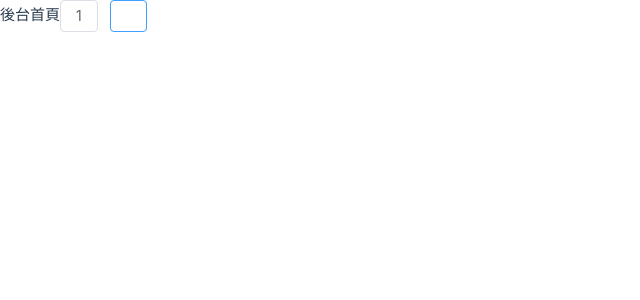
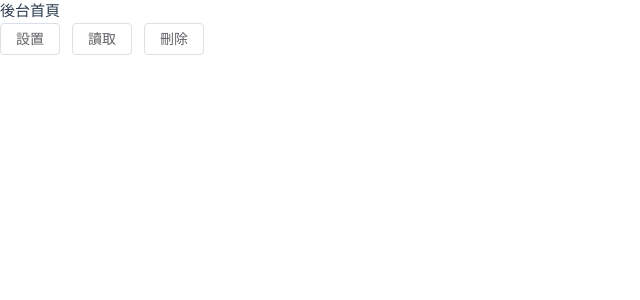
Before and after one commit to Kyler318/management_system, a Vue app in the folder admin_shop/: page /#/ in a window 1280 px wide. Shown: the top 300 px of the page, without its empty margins (0-640 px from the left). Built offline with nearby package versions, Linux system fonts and the light colour scheme.

Commit message:
新增了login方法及cookie的存取

```diff
--- a/admin_shop/package.json
+++ b/admin_shop/package.json
@@ -13,7 +13,9 @@
   },
   "dependencies": {
     "@element-plus/icons-vue": "^2.3.2",
+    "@vueuse/integrations": "^14.1.0",
     "axios": "^1.13.2",
+    "universal-cookie": "^8.0.1",
     "vue": "^3.5.26",
     "vue-router": "^4.6.4"
   },
--- a/admin_shop/src/api/manager.js
+++ b/admin_shop/src/api/manager.js
@@ -6,3 +6,7 @@ export function login(username, password) {
     password
   })
 }
+
+export function getInfo(){
+  return axios.post('/admin/getinfo')
+}
--- a/admin_shop/src/axios.js
+++ b/admin_shop/src/axios.js
@@ -1,7 +1,40 @@
 import axios from 'axios';
+import { ElNotification } from 'element-plus'
+import { useCookies } from '@vueuse/integrations/useCookies'
 
 const service = axios.create({
     baseURL: '/api'
 })
 
+// 添加请求拦截器
+service.interceptors.request.use(function (config) {
+    // 往请求头添加Token
+    const cookie = useCookies()
+    const token =cookie.get("admin-token")
+    //如果有登錄token就自動添加到所有请求头
+    if(token){
+        config.headers['token'] = token;
+    }
+
+    return config;
+  }, function (error) {
+    // 对请求错误做些什么
+    return Promise.reject(error);
+  });
+
+// 添加响应拦截器
+service.interceptors.response.use(function (response) {
+    // 2xx 范围内的状态码都会触发该函数。
+    // 对响应数据做点什么
+    return response.data.data;
+  }, function (error) {
+    // 对响应错误做点什么
+    ElNotification({
+                message: error.response.data.msg ||'登入失敗',
+                type: 'error',
+                duration: 3000
+            })
+    return Promise.reject(error);
+  });
+
 export default service;
--- a/admin_shop/src/pages/index.vue
+++ b/admin_shop/src/pages/index.vue
@@ -1,25 +1,26 @@
 <template>
-    <div>後台首頁<el-button @click="addcount">{{ count }}</el-button>
-    <el-button type="primary" @click="addcount2">{{ form.count }}</el-button></div>
+    <div>後台首頁</div>
+    <el-button @click="setCookie">設置</el-button>
+    <el-button @click="getCookie">讀取</el-button>
+    <el-button @click="deleteCookie">刪除</el-button>
 </template>
 
 <script setup>
-    import { ref, reactive } from 'vue'
+import { ref, reactive } from 'vue'
+import { useCookies } from '@vueuse/integrations/useCookies'
 
-    let count = ref(1)
+const cookie = useCookies()
+console.log(cookie)
 
-    function addcount(){
-        console.log('add count')
-        count.value++
-    }
+function setCookie(){
+    cookie.set('admin-token','123456',)
+}
 
-    const form = reactive({
-        count:1
-    })
+function getCookie(){
+    console.log(cookie.get('admin-token'))
+}
 
-    function addcount2(){
-        form.count++
-        console.log(form.count)
-    }
-
+function deleteCookie(){
+    cookie.remove('admin-token')
+}
 </script>
--- a/admin_shop/src/pages/login.vue
+++ b/admin_shop/src/pages/login.vue
@@ -30,7 +30,7 @@
                 </el-form-item>
                 <el-form-item>
                     <el-button round color="#626aef" class="w-[250px]"
-                    type="primary" @click="onSubmit">登入</el-button>
+                    type="primary" @click="onSubmit" :loading="loading">登入</el-button>
                 </el-form-item>
             </el-form>
         </el-col>
@@ -39,9 +39,10 @@
 
 <script setup>
 import { ref, reactive } from 'vue'
-import { login } from '~/api/manager.js'
+import { login,getInfo } from '~/api/manager.js'
 import { ElNotification } from 'element-plus'
 import { useRouter } from 'vue-router'
+import { useCookies } from '@vueuse/integrations/useCookies'
 
 //取得router實例
 const router = useRouter()
@@ -63,17 +64,22 @@ const rules = {
           trigger: 'blur' }
        ]
 }
-
+//取得form表單實例
 const formRef = ref(null)
+//加載狀態
+const loading =ref(false)
 
 const  onSubmit = () => {
     formRef.value.validate((valid) => {
         if (!valid) {
             return false
         }
+        //請求之前啟動加載狀態
+        loading.value = true
+        //login方法
         login(form.username, form.password)//從form中取得使用者輸入的帳號密碼
         .then(res => {
-            console.log(res.data.data);
+            console.log(res);
 
             //提示成功
             ElNotification({
@@ -81,18 +87,21 @@ const  onSubmit = () => {
                 type: 'success',
                 duration: 3000
             })
-            //存儲用户Token和用户信息
+            //存儲用户Token和用户信息到Cookie中
+            const cookie = useCookies()
+            cookie.set("admin-token",res.token)
+
+            //獲得用户信息
+            getInfo().then(res2 => {
+                console.log(res2);
+            })
 
             //跳轉到後台首頁
             router.push('/')
         })
-        .catch(err => {
-            ElNotification({
-                title: 'Error',
-                message: err.response.data.msg ||'登入失敗',
-                type: 'error',
-                duration: 3000
-            })
+        .finally(() => {
+            //請求結束後關閉加載狀態
+            loading.value = false
         })
     })
 }
```
Also changed, not shown: 1 other file (tests, documents, lock files or other folders).
